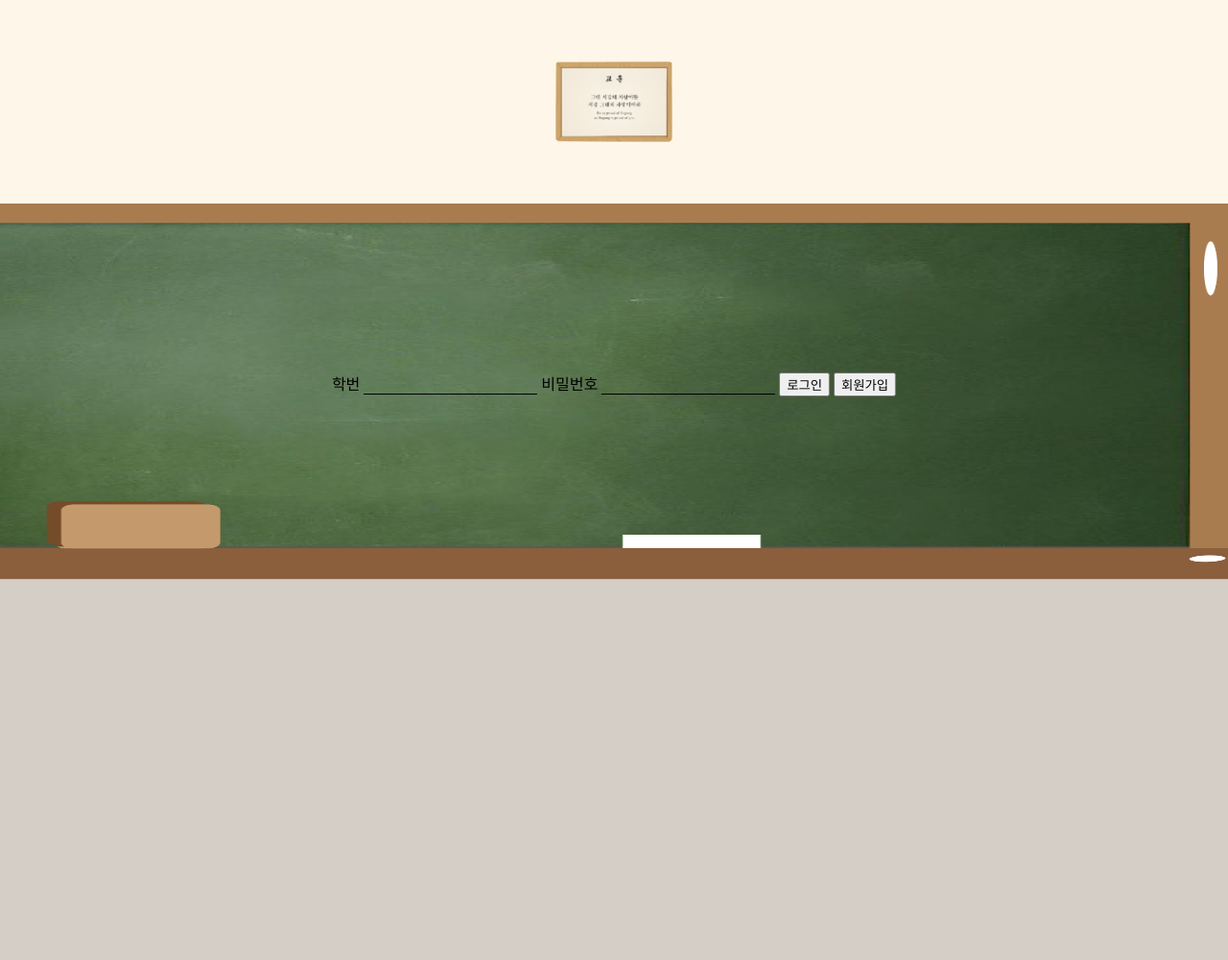
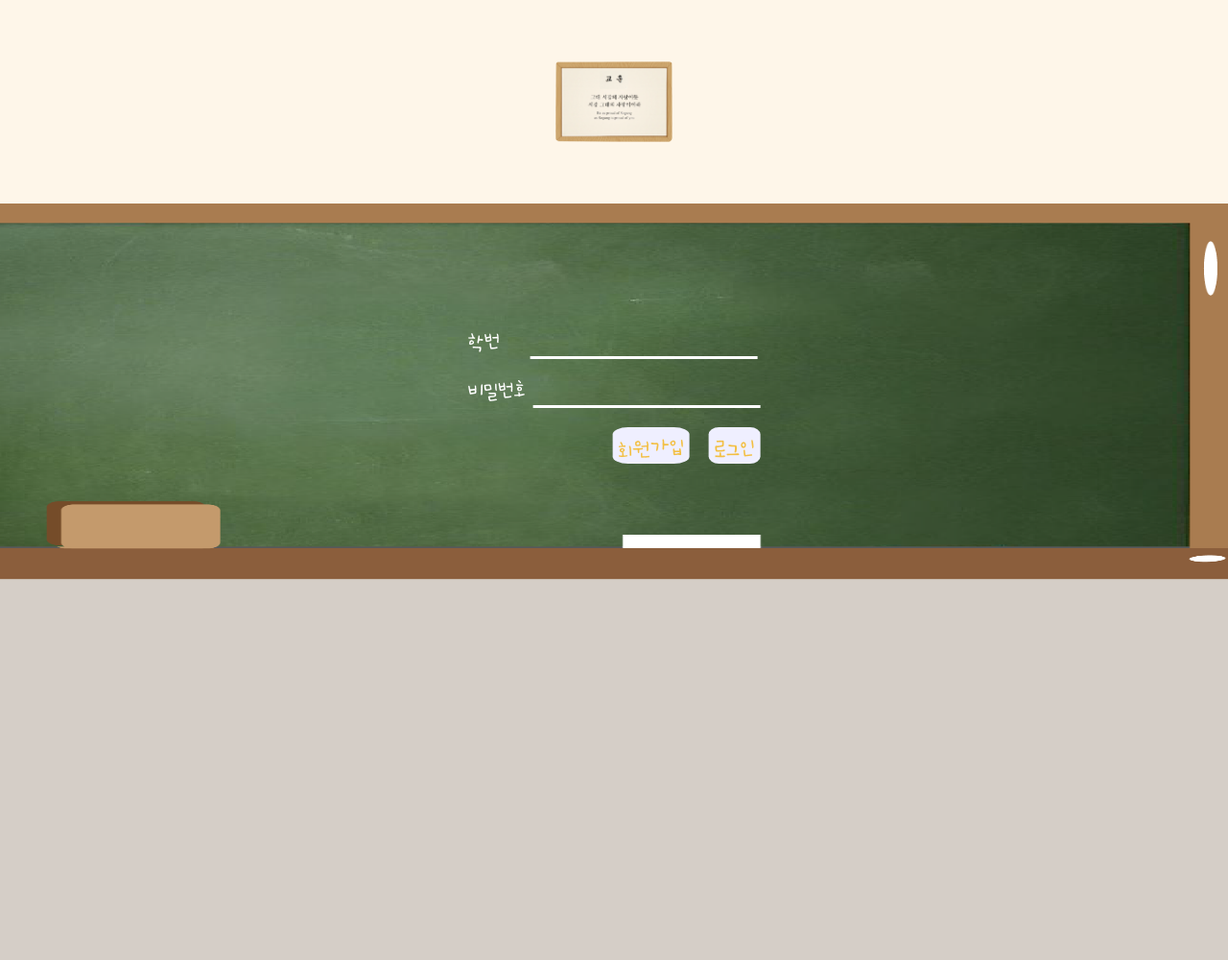
Before and after one commit to seokjoong-yoon/sgfestival, a Django app: page /login/ in a window 1280 px wide. Shown: the whole page at 96% size. Run offline with Django 3.2, Linux system fonts and the light colour scheme.

Commit message:
login page front

```diff
--- a/static/css/UhBeepuding.css
+++ b/static/css/UhBeepuding.css
@@ -1,5 +1,18 @@
 /* 어비폰트 - 웹폰트 설정영역 */
-@font-face {font-family: 'UhBeepuding';src: url('UhBeepuding.eot');}
-@font-face {font-family: 'UhBeepuding';src: url('UhBeepuding.woff') format('woff');}
-article { font-family: "UhBeepuding", serif;}
-textarea  {font-family: "UhBeepuding", serif; }
+@font-face {
+    font-family: UhBeepuding;
+    src: url("/static/font/UhBeepuding.eot");
+}
+
+@font-face {
+    font-family: UhBeepuding;
+    src: url("/static/font/UhBeepuding.woff/") format('woff');
+}
+
+article {
+    font-family: UhBeepuding, serif;
+}
+
+textarea  {
+    font-family: UhBeepuding, serif;
+}
--- a/static/css/input.css
+++ b/static/css/input.css
@@ -2,5 +2,35 @@ input {
     border: 0;
     outline: 0;
     background: transparent;
-    border-bottom: 1px solid black;
-  }
+    border-bottom: 3px solid white;
+    font-family: UhBeepuding, serif;
+    font-size: 24px;
+    color: white;
+    width
+}
+
+#id{
+    font-family: UhBeepuding, serif;
+    font-size: 24px;
+    color: white;
+    margin: 10px;
+}
+
+#pw{
+    font-family: UhBeepuding, serif;
+    font-size: 24px;
+    color: white;
+    margin: 10px;
+}
+
+button {
+    float : right;
+    border: 0;
+    outline: 0;
+    border-radius: 20%;
+    background: rgb(239, 239, 293);
+    font-family: UhBeepuding, serif;
+    font-size: 24px;
+    color: rgb(243, 191, 66);
+    margin : 10px;
+}
--- a/templates/schedule/login.html
+++ b/templates/schedule/login.html
@@ -4,6 +4,7 @@
     <head>
         <link rel="stylesheet" type="text/css" href="{% static 'css/home.css' %}">
         <link rel="stylesheet" type="text/css" href="{% static 'css/input.css' %}">
+        <link rel="stylesheet" type="text/css" href="{% static 'css/UhBeepuding.css' %}">
         <meta charset="utf-8">
         <meta name="viewport" content="width=device-width, initial-scale=1, shrink-to-fit=no">
     </head>
@@ -18,8 +19,8 @@
                 <img id="board-img" src="{% static 'images/home/board.png' %}">
                 <div id="login-div" class="absolute">
                     <form method = "POST" action="{% url 'login' %}">{% csrf_token %}
-                        <span>학번 <input id="username" name="username" placeholder='' type="text" required></span>
-                        <span>비밀번호 <input id="password" name="password" placeholder='' type="password" required></span>
+                        <div id="id">학번 　<input id="username" name="username" placeholder='' type="text" required></div>
+                        <div id="pw">비밀번호 <input id="password" name="password" placeholder='' type="password" required></div>
 
                         {% if context %}
                                 {{context}}
```
